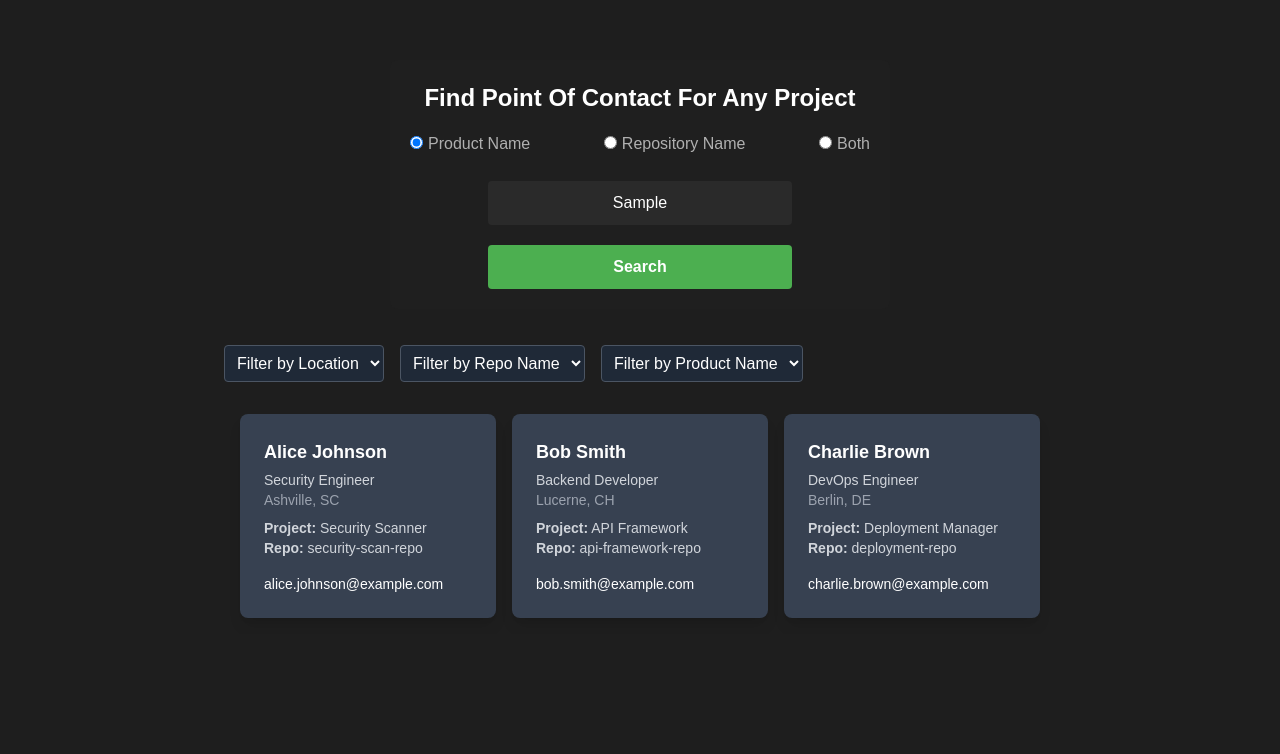
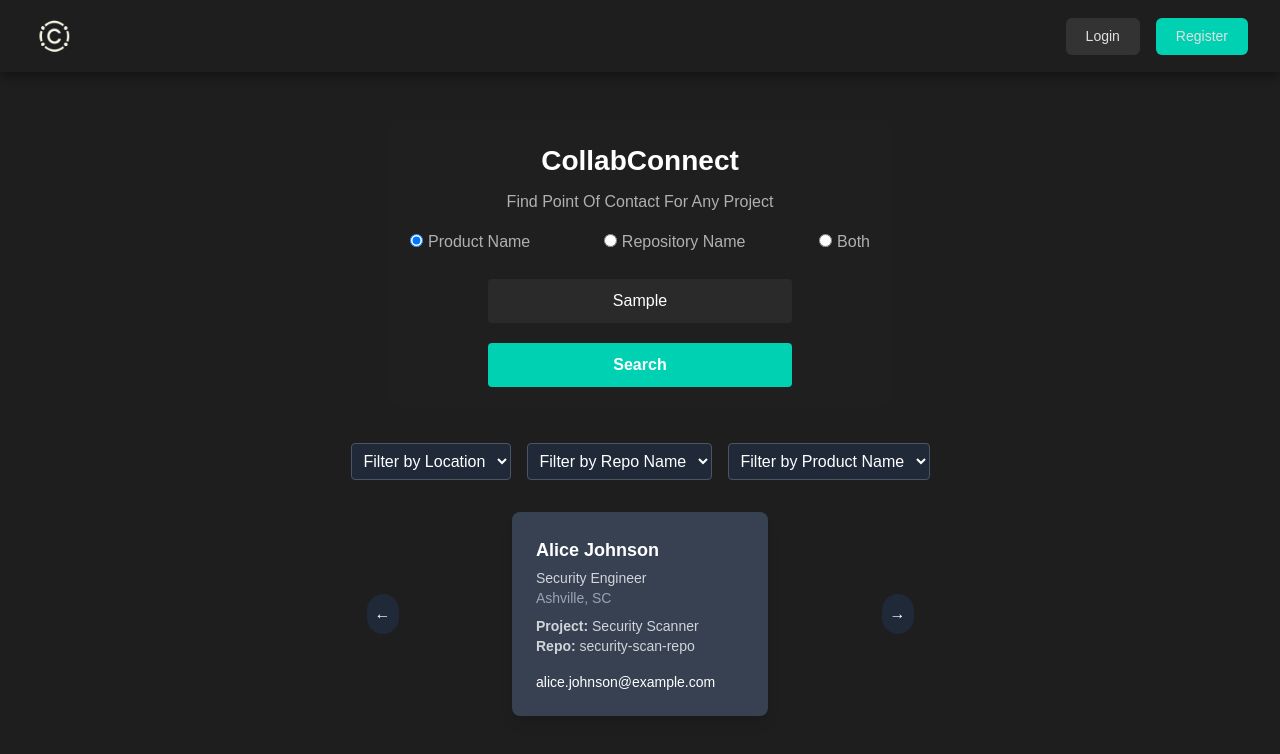
Before and after one commit to kparekh21/poc-contact-app, a React (Create React App) app: page / in a window 1280 px wide. Both pictures are taken after typing "Sample" into the empty fields and a click on the button "Search". Shown: the top 754 px of the page. Built offline with nearby package versions, Linux system fonts and the light colour scheme.

Commit message:
nav bar changes and logo

```diff
--- a/public/index.html
+++ b/public/index.html
@@ -24,7 +24,7 @@
       work correctly both with client-side routing and a non-root public URL.
       Learn how to configure a non-root public URL by running `npm run build`.
     -->
-    <title>React App</title>
+    <title>CollabConnect</title>
   </head>
   <body>
     <noscript>You need to enable JavaScript to run this app.</noscript>
--- a/src/App.css
+++ b/src/App.css
@@ -39,6 +39,7 @@ html, body {
   flex-direction: column;
   align-items: center;
   padding: 20px;
+  padding-top: 80px;
 }
 
 /* Styling for scrollable card container */
--- a/src/App.js
+++ b/src/App.js
@@ -1,6 +1,7 @@
 import React, { useState, useEffect } from 'react';
 import ContactSearchForm from './components/ContactSearchForm/ContactSearchForm';
 import ContactCard from './components/ContactCard/ContactCard';
+import Navbar from './components/Navbar/Navbar';
 import './App.css';
 
 const App = () => {
@@ -9,6 +10,7 @@ const App = () => {
   const [locationFilter, setLocationFilter] = useState('');
   const [repoFilter, setRepoFilter] = useState('');
   const [productFilter, setProductFilter] = useState('');
+  const [currentIndex, setCurrentIndex] = useState(0); // Track the current card index
 
   // Hardcoded data simulating API response
   const hardcodedContacts = [
@@ -47,7 +49,6 @@ const App = () => {
 
   // Simulate fetching all data after search
   const fetchAllContacts = () => {
-    // Simulate API call
     setContacts(hardcodedContacts);
     setFilteredContacts(hardcodedContacts);
   };
@@ -55,6 +56,7 @@ const App = () => {
   // Fetch all contacts on initial search (ContactSearchForm will call this)
   const handleSearch = () => {
     fetchAllContacts();
+    setCurrentIndex(0); // Reset to the first card on new search
   };
 
   // useEffect to apply filters whenever any dropdown filter changes
@@ -65,6 +67,7 @@ const App = () => {
       (!productFilter || contact.productName === productFilter)
     );
     setFilteredContacts(filtered);
+    setCurrentIndex(0); // Reset to the first card when filters change
   }, [locationFilter, repoFilter, productFilter, contacts]);
 
   // Extract unique values for dropdowns based on loaded data
@@ -72,8 +75,23 @@ const App = () => {
   const uniqueRepoNames = [...new Set(contacts.map(contact => contact.repoName))];
   const uniqueProductNames = [...new Set(contacts.map(contact => contact.productName))];
 
+  // Handle next and previous navigation
+  const handleNext = () => {
+    setCurrentIndex((prevIndex) =>
+      prevIndex < filteredContacts.length - 1 ? prevIndex + 1 : 0
+    );
+  };
+
+  const handlePrevious = () => {
+    setCurrentIndex((prevIndex) =>
+      prevIndex > 0 ? prevIndex - 1 : filteredContacts.length - 1
+    );
+  };
+
   return (
     <div className="app">
+       {/* Navbar */}
+       <Navbar />
       <div className="main-content">
         <ContactSearchForm onSearch={handleSearch} />
 
@@ -115,11 +133,31 @@ const App = () => {
               </select>
             </div>
 
-            {/* Horizontal Scrollable Container for Cards */}
-            <div className="flex overflow-x-auto space-x-4 p-4 scrollbar-hide">
-              {filteredContacts.map(contact => (
-                <ContactCard key={contact.email} contact={contact} />
-              ))}
+            {/* Carousel for Cards */}
+            <div className="relative flex items-center justify-center p-4">
+              {filteredContacts.length > 0 && (
+                <ContactCard contact={filteredContacts[currentIndex]} />
+              )}
+
+              {/* Left Arrow */}
+              {filteredContacts.length > 1 && (
+                <button
+                  onClick={handlePrevious}
+                  className="absolute left-4 p-2 bg-gray-800 text-white rounded-full"
+                >
+                  &#8592;
+                </button>
+              )}
+
+              {/* Right Arrow */}
+              {filteredContacts.length > 1 && (
+                <button
+                  onClick={handleNext}
+                  className="absolute right-4 p-2 bg-gray-800 text-white rounded-full"
+                >
+                  &#8594;
+                </button>
+              )}
             </div>
           </div>
         )}
--- a/src/components/ContactSearchForm/ContactSearchForm.css
+++ b/src/components/ContactSearchForm/ContactSearchForm.css
@@ -13,11 +13,19 @@
 
   .search-form h2 {
     font-weight: bold;
-    font-size: 1.5rem; /* Adjust size as needed */
-    color: #ffffff; /* Set color if needed */
-    text-align: center; /* Center align if needed */
-    margin-bottom: 1rem;
-  }
+    font-size: 1.75rem; /* Make main heading slightly larger */
+    color: #ffffff;
+    text-align: center;
+    margin-bottom: 0.5rem; /* Reduce margin if needed */
+}
+
+.search-form h3 {
+    font-weight: normal; /* Lighter font weight for subheading */
+    font-size: 1rem; /* Smaller font size for subheading */
+    color: #b0b0b0; /* Softer gray color for subheading */
+    text-align: center;
+    margin-bottom: 1rem; /* Adjust spacing below subheading */
+}
 
 
   .search-options {
@@ -54,7 +62,7 @@
   .search-button {
     width: 100%;
     padding: 10px;
-    background-color: #4caf50;
+    background-color: #00d1b2;
     border: none;
     border-radius: 4px;
     color: #ffffff;
@@ -64,7 +72,7 @@
   }
 
   .search-button:hover {
-    background-color: #45a049;
+    background-color: #00b292;
   }
 
   .error-message {
--- a/src/components/ContactSearchForm/ContactSearchForm.jsx
+++ b/src/components/ContactSearchForm/ContactSearchForm.jsx
@@ -34,7 +34,8 @@ const ContactSearchForm = ({ onSearch }) => {
 
   return (
     <div className="search-form">
-      <h2>Find Point Of Contact For Any Project</h2>
+      <h2>CollabConnect</h2>
+      <h3>Find Point Of Contact For Any Project</h3>
       <div className="search-options">
         <label>
           <input
--- /dev/null
+++ b/src/components/Navbar/Navbar.css
@@ -0,0 +1,69 @@
+/* Navbar container for full-width and fixed positioning */
+.navbar {
+  position: fixed;
+  top: 0;
+  left: 0;
+  width: 100%;
+  background-color: #1e1e1e; /* Dark background to match the theme */
+  color: #e0e0e0;
+  padding: 1rem 2rem;
+  display: flex;
+  justify-content: space-between;
+  align-items: center;
+  box-shadow: 0 4px 10px rgba(0, 0, 0, 0.4); /* Stronger shadow for depth */
+  z-index: 1000; /* Ensure it stays above other content */
+}
+
+.logo-image {
+    height: 40px; /* Adjust height to make the logo smaller */
+    width: auto; /* Maintain aspect ratio */
+    cursor: pointer;
+  }
+
+/* Logo styling */
+.navbar-logo {
+  font-size: 1.75rem;
+  font-weight: bold;
+  color: #00d1b2; /* Accent color for the logo */
+  cursor: pointer;
+  text-transform: uppercase; /* Makes the logo look more prominent */
+}
+
+/* Right side of navbar containing links or buttons */
+.navbar-links {
+  display: flex;
+  gap: 1rem;
+}
+
+/* Base button styling */
+.navbar-button {
+  padding: 0.5rem 1.25rem;
+  font-size: 0.875rem;
+  font-weight: 500;
+  color: #e0e0e0;
+  background-color: #333; /* Darker background for buttons */
+  border: none;
+  border-radius: 0.375rem;
+  cursor: pointer;
+  transition: background-color 0.3s, transform 0.2s;
+}
+
+/* Hover effect for buttons */
+.navbar-button:hover {
+  background-color: #555; /* Lighter background on hover */
+  transform: scale(1.05); /* Slight scale effect on hover */
+}
+
+/* Register button with accent color */
+.navbar-button.register {
+  background-color: #00d1b2; /* Green/teal accent color for Register button */
+}
+
+.navbar-button.register:hover {
+  background-color: #00b292; /* Darker accent color on hover */
+}
+
+/* Spacing for main content to accommodate fixed navbar */
+.main-content {
+  padding-top: 80px; /* Adjust this based on navbar height */
+}
--- /dev/null
+++ b/src/components/Navbar/Navbar.jsx
@@ -0,0 +1,21 @@
+import React from 'react';
+import './Navbar.css';
+
+const Navbar = () => {
+  return (
+    <nav className="navbar">
+      {/* Logo Section with Image */}
+      <div className="navbar-logo">
+        <img src="/logo.png" alt="Company Logo" className="logo-image" />
+      </div>
+
+      {/* Login/Register Section */}
+      <div className="navbar-links">
+        <button className="navbar-button">Login</button>
+        <button className="navbar-button register">Register</button>
+      </div>
+    </nav>
+  );
+};
+
+export default Navbar;
```
Also changed, not shown: public/logo.png (added).
